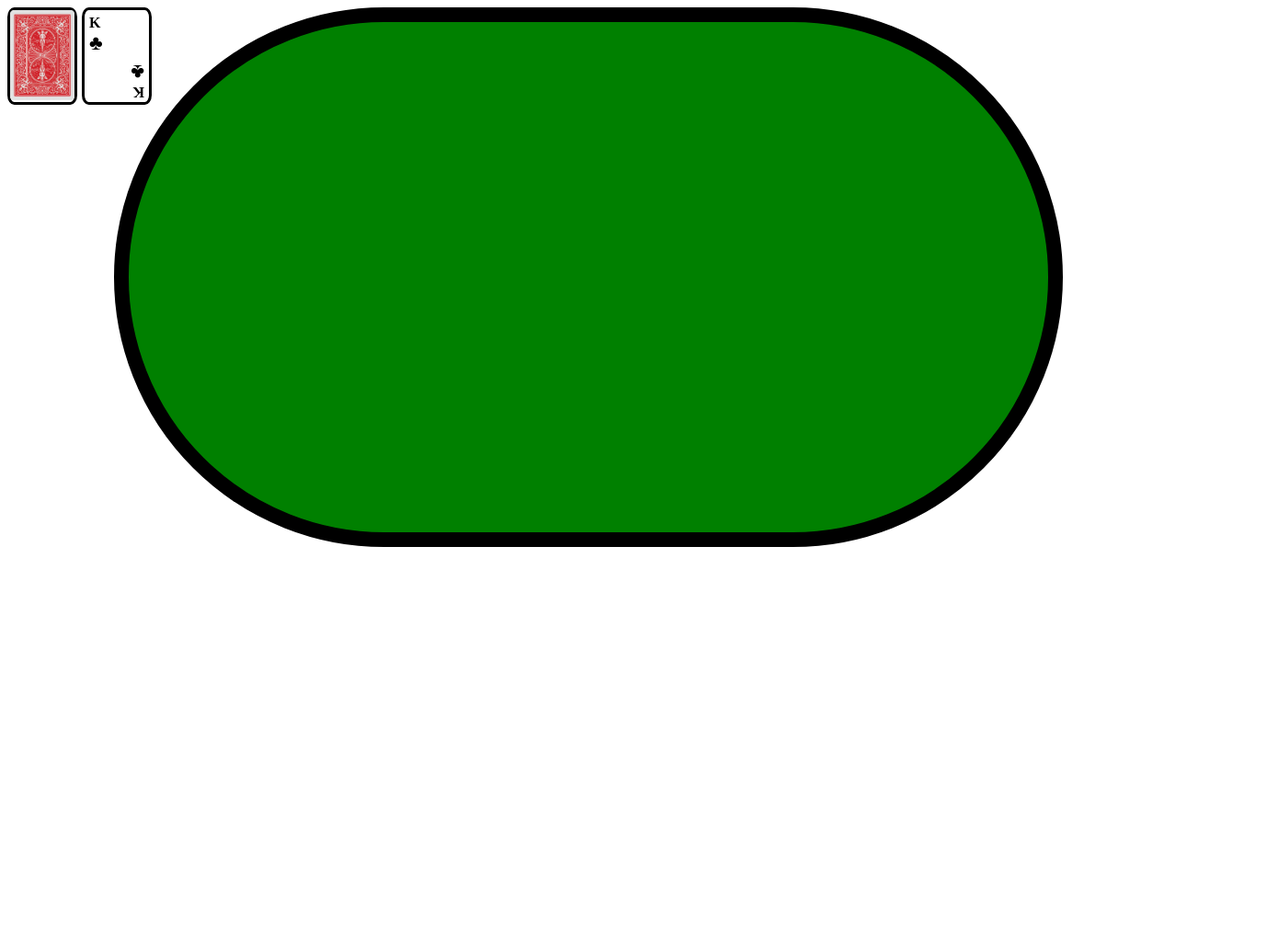
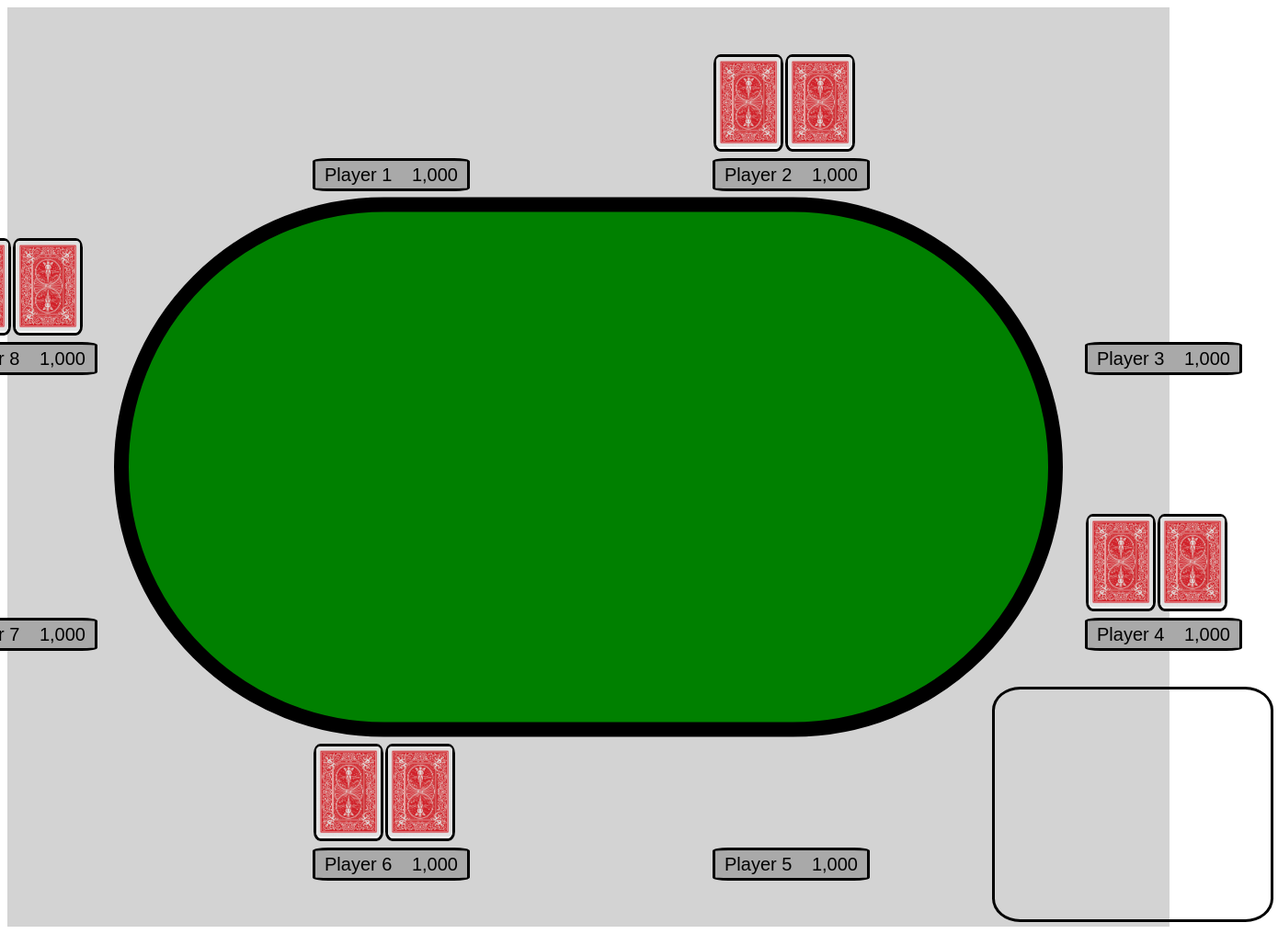
Before and after one commit to brian-a-esch/httpoker, a React app in the folder web/: page / in a window 1280 px wide. Shown: the whole page at 92% size, 1390 px wide, since content can reach past the window. Before the commit the page ends 800 px from the top, so only its background shows below. Built offline with nearby package versions, Linux system fonts and the light colour scheme.

Commit message:
Get starter poker table with players

```diff
--- a/web/public/index.html
+++ b/web/public/index.html
@@ -27,7 +27,7 @@
   </head>
   <body>
     <noscript>You need to enable JavaScript to run this app.</noscript>
-    <div id="root"></div>
+    <div id="root" class="root-background"></div>
     <!--
       This HTML file is a template.
       If you open it directly in the browser, you will see an empty page.
--- a/web/src/poker.css
+++ b/web/src/poker.css
@@ -3,7 +3,7 @@
   border-radius: 10%;
   height: 100px;
   width: 70px; /*70% of height*/
-  margin-right: 5px;
+  margin: 1px;
   float: left;
   background-color: white;
 }
@@ -41,11 +41,90 @@
   color: black;
 }
 
+.empty-seat{
+  height: 100px;
+  width: 100px;
+}
+
+.empty-seat-select {
+  color: royalblue;
+}
+
+.player-container {
+  height: 150px;
+  width: 165px;
+  position: relative;
+}
+
+.player-cards {
+  position: relative;
+  margin: auto;
+}
+
+.player-dashboard {
+  border: .2em solid black;
+  border-radius: 10%;
+  position: absolute;
+  bottom: 0px;
+  height: 30px;
+  width: 100%;
+  background-color: darkgrey;
+}
+
+.player-name {
+  font-size: 20px;
+  position: relative;
+  font-family: Arial, Helvetica, sans-serif;
+  float: left;
+  margin-left: 10px;;
+  top: 50%;
+  transform: translateY(-50%);
+}
+
+.player-chips {
+  font-size: 20px;
+  position: relative;
+  font-family: Arial, Helvetica, sans-serif;
+  float: right;
+  vertical-align: middle;
+  margin-right: 10px;;
+  top: 50%;
+  transform: translateY(-50%);
+}
+
 .poker-table {
   background-color: green;
   height: 555px; /* 0.555 of width */
   width: 1000px;
   border-radius: 375px; /* 0.375 of width */
-  margin: 0 auto;
   border: 1em solid black;
+  position: relative;
+  top: 50%;
+  left: 50%;
+  transform: translate(-50%, -50%);
 }
+
+.poker-table-container {
+  position: relative;
+  height: 1000px;
+  width: 1500px;
+  left: 50%;
+  transform: translate(-50%);
+}
+
+.action-center {
+  position: absolute;
+  border: .2em solid black;
+  border-radius: 10%;
+  height: 250px;
+  width: 300px;
+  bottom: 5px;
+  right: 5px;
+}
+
+.root-background {
+  background-color: lightgrey;
+  position: relative;
+  width: 100%;
+  height: 100%;
+}
--- a/web/src/poker.js
+++ b/web/src/poker.js
@@ -20,7 +20,7 @@ function Card(props) {
       <div class="card-small">
         <img src={card_background} class="card-back" alt="Back of Card"/>
       </div>
-    )
+    );
   }
 
   var cardJsx = [];
@@ -44,12 +44,13 @@ function Card(props) {
   );
 }
 
-class Seat extends React.Component {
+class Player extends React.Component {
   constructor(props) {
     super(props);
     this.state = {
-      cards: [],
+      cards: props.cards,
       chips: props.chips,
+      name: props.name,
     };
   }
 
@@ -65,41 +66,140 @@ class Seat extends React.Component {
     }))
   }
 
+  getSeat() {
+    return this.state.seat;
+  }
+
   render() {
     return (
-      <div class="seat">
-        <div>
+      <div class="player-container">
+        <div class="player-cards">
           {this.state.cards.map((card, index) =>{
-            return <Card card/>
+            return (
+              <Card
+                faceDown={card.faceDown}
+                folded={card.folded}
+                value={card.value}
+                suit={card.suit}
+              />
+            );
           })}
         </div>
-        <div class="chip-count"></div>
+        <div class="player-dashboard">
+          <div class="player-name">{this.state.name}</div>
+          <div class="player-chips">{this.numberWithCommas(this.state.chips)}</div>
+        </div>
       </div>
     )
+  }
+
+  numberWithCommas(x) {
+    return x.toString().replace(/\B(?=(\d{3})+(?!\d))/g, ",");
+  }
+}
+
+class ActionCenter extends React.Component {
+  constructor(props) {
+    super(props);
+  }
+
+  render() {
+    return <div class="action-center"></div>;
   }
 }
 
 class PokerTable extends React.Component {
   constructor(props) {
     super(props);
+    this.seatStyles = [
+      {
+        "position": "absolute",
+        "left": "30%",
+        "top": "5%",
+      },
+      {
+        "position": "absolute",
+        "right": "30%",
+        "top": "5%",
+      },
+      {
+        "position": "absolute",
+        "right": "3%",
+        "top": "25%",
+      },
+      {
+        "position": "absolute",
+        "right": "3%",
+        "top": "55%",
+      },
+      {
+        "position": "absolute",
+        "right": "30%",
+        "bottom": "5%",
+      },
+      {
+        "position": "absolute",
+        "left": "30%",
+        "bottom": "5%",
+      },
+      {
+        "position": "absolute",
+        "left": "3%",
+        "top": "55%",
+      },
+      {
+        "position": "absolute",
+        "left": "3%",
+        "top": "25%",
+      },
+    ];
+
+    this.numSeats = 8;
+
+    const players = {};
+    for (var i = 0; i < this.numSeats; ++i) {
+      var cards = [];
+      if (i % 2 === 1) {
+        cards = [{faceDown: true}, {faceDown: true}];
+      } else {
+        cards = [];
+      }
+
+      players[i] = new Player({
+        cards: cards,
+        chips: 1000,
+        name: `Player ${i + 1}`,
+      });
+    }
+
+    this.state = {
+      emptySeats: {
+        0: {}
+      },
+      players: players,
+      actionCenter: new ActionCenter({}),
+    }
+  }
+
+  renderPlayer(seat, player) {
+    return (
+      <div style={this.seatStyles[seat]}>
+        {player.render()}
+      </div>
+    )
   }
 
   render() {
+      var playerJsx = [];
+      for (var seat in this.state.players) {
+        playerJsx.push(this.renderPlayer(seat, this.state.players[seat]));
+      }
+
       return (
-          <div>
-            <div>
-                <Card
-                  faceDown={true}
-                  value="K"
-                  suit={Suits.CLUBS}
-                />
-                <Card
-                  faceDown={false}
-                  value="K"
-                  suit={Suits.CLUBS}
-                />
-            </div>
+          <div class="poker-table-container">
             <div class="poker-table"></div>
+            {playerJsx}
+            {this.state.actionCenter.render()}
           </div>
       );
   }
```
